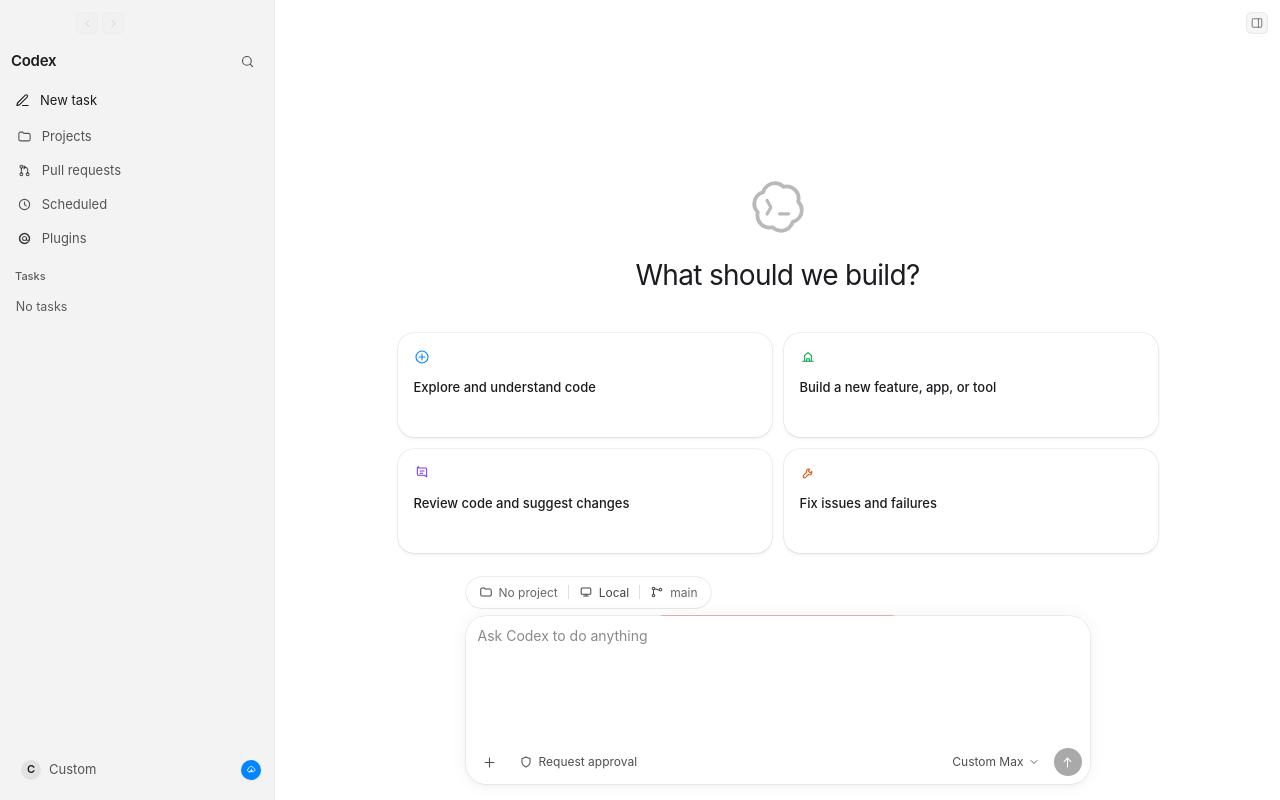
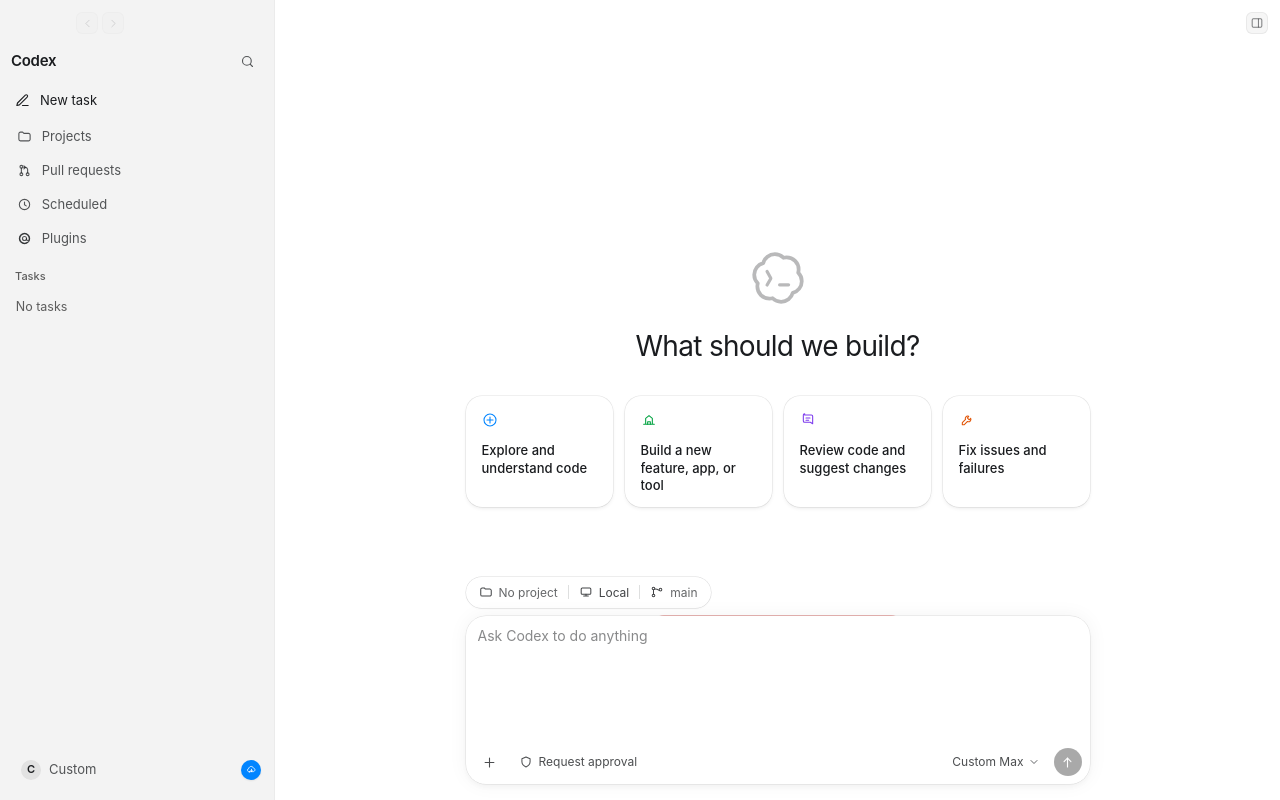
Before and after one commit to Tioit-Wang/PI-Desktop, a React (Vite) app in the folder apps/desktop/: page / in a window 1280 px wide. Built offline with nearby package versions, Linux system fonts and the light colour scheme.

Commit message:
fix(desktop): portal home suggestion cards into dual-grow
Match Codex home layout: pb-24 upper grow, absolute ambient cards
under the hero (top-full mt-8) with auto-fit 4-up row, and lower
grow hosting only the composer stack so hero Y stays on parity.

```diff
--- a/apps/desktop/src/App.tsx
+++ b/apps/desktop/src/App.tsx
@@ -216,10 +216,13 @@ function AppShell() {
                         )}
                       </h1>
                     </div>
+                    {/* Codex portals ambient cards under hero (top-full mt-8), not in lower flex flow */}
+                    <div className="home-suggestions-portal">
+                      <HomeSuggestions />
+                    </div>
                   </div>
                 </div>
                 <div className="home-lower">
-                  <HomeSuggestions />
                   {showComposer && (
                     <div className="home-composer-wrap">
                       <Composer variant="home" />
--- a/apps/desktop/src/styles/globals.css
+++ b/apps/desktop/src/styles/globals.css
@@ -365,41 +365,63 @@ textarea:disabled {
   overflow-y: auto; /* Codex: allow chips+composer to fully paint in dual-grow */
   container-type: size;
   container-name: home-main-content;
+  padding-top: 24px; /* Codex min-h-full wrapper pt-6 */
 }
 
 /*
-  Codex electron home: dual grow regions.
-  upper: hero items-end + justify-center (source pb-24)
-  lower: composer justify-end (source pt-3 pb-4)
+  Codex electron home dual-grow (from app-main page):
+  upper: flex min-h-fit grow basis-0 items-end justify-center pb-24
+  lower: flex min-h-fit min-w-0 shrink-0 grow basis-0 flex-col justify-end
 */
 .home-upper {
   display: flex;
-  flex: 1 1 0;
-  min-height: 0;
+  flex-grow: 1;
+  flex-shrink: 1;
+  flex-basis: 0;
+  min-height: fit-content;
   width: 100%;
   align-items: flex-end;
   justify-content: center;
-  padding: 24px 0 40px; /* pt-6 + gap before composer */
+  padding: 0 0 96px; /* pb-24 */
+
+  overflow: visible;
 }
 
 .home-upper-inner {
+  position: relative;
   display: flex;
   width: min(100%, 48rem); /* max-w-3xl */
   max-width: 100%;
   justify-content: center;
   padding-inline: 24px; /* px-panel rhythm */
+
+  overflow: visible;
 }
 
 .home-lower {
   display: flex;
-  flex: 1 1 0;
-  min-height: min-content; /* never squeeze away workspace chips */
+  flex-grow: 1;
+  flex-shrink: 0; /* Codex shrink-0 */
+  flex-basis: 0;
+  min-height: fit-content;
   min-width: 0;
   width: 100%;
   flex-direction: column;
   justify-content: flex-end;
-  padding-bottom: 16px; /* pb-4 */
-  gap: 0;
+}
+
+/* Codex: -mt-16 flex min-w-0 flex-col gap-2 around ambient suggestions */
+/* Codex: absolute under hero (top-full mt-8) so lower flex only hosts composer */
+.home-suggestions-portal {
+  position: absolute;
+  top: 100%;
+  right: 0;
+  left: 0;
+  z-index: 15;
+  margin-top: 32px; /* mt-8 Codex */
+  min-width: 0;
+  padding-inline: 24px;
+  box-sizing: border-box;
 }
 
 .home-composer-wrap {
@@ -408,20 +430,24 @@ textarea:disabled {
   width: min(100%, 48rem);
   max-width: 100%;
   margin-inline: auto;
-  padding: 12px 24px 0; /* pt-3 */
+  padding: 12px 24px 16px; /* pt-3 pb-4 */
 }
 
 /* Codex home ambient suggestion cards (electron cards mode) */
 .home-suggestions {
-  width: min(100%, 760px);
-  margin: 0 auto 12px;
+  width: 100%;
+  margin: 0 auto;
   container-type: inline-size;
+  box-sizing: border-box;
+  height: fit-content;
+  min-height: 0;
+  min-width: 0;
 }
 
 .home-suggestions-grid {
   display: grid;
-  /* Codex empty-home ambient cards read as 2x2 at desktop width */
-  grid-template-columns: repeat(2, minmax(0, 1fr));
+  /* Codex: auto-fit minmax(10rem,1fr) — 4-up single row at desktop width */
+  grid-template-columns: repeat(auto-fit, minmax(10rem, 1fr));
   gap: 12px;
 }
 
```
Also changed, not shown: 3 other files (tests, documents, lock files or other folders).
